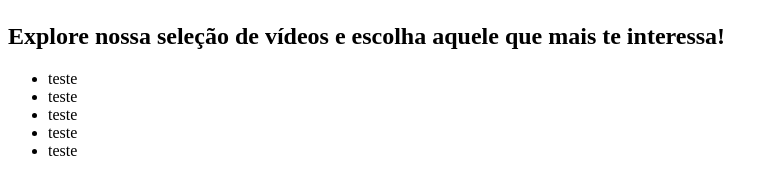
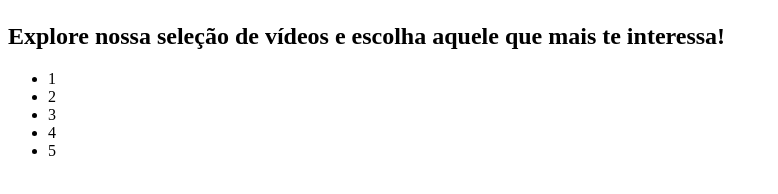
Before and after one commit to brunohcamposalves/Aula-3, a plain HTML site: page index.html in a window 1280 px wide. Shown: the part 466-660 px from the top of the page, without its empty margins (0-778 px from the left). Drawn offline with Linux system fonts and the light colour scheme.

Commit message:
fix: PR adjusts

```diff
--- a/index.html
+++ b/index.html
@@ -24,11 +24,11 @@
 <h2> Explore nossa seleção de vídeos e escolha aquele que mais te interessa! </h2>
 
 <ul>
-    <li>teste</li>
-    <li>teste</li>
-    <li>teste</li>
-    <li>teste</li>
-    <li>teste</li>
+    <li>1</li>
+    <li>2</li>
+    <li>3</li>
+    <li>4</li>
+    <li>5</li>
 </ul>
 
 </body>
```
